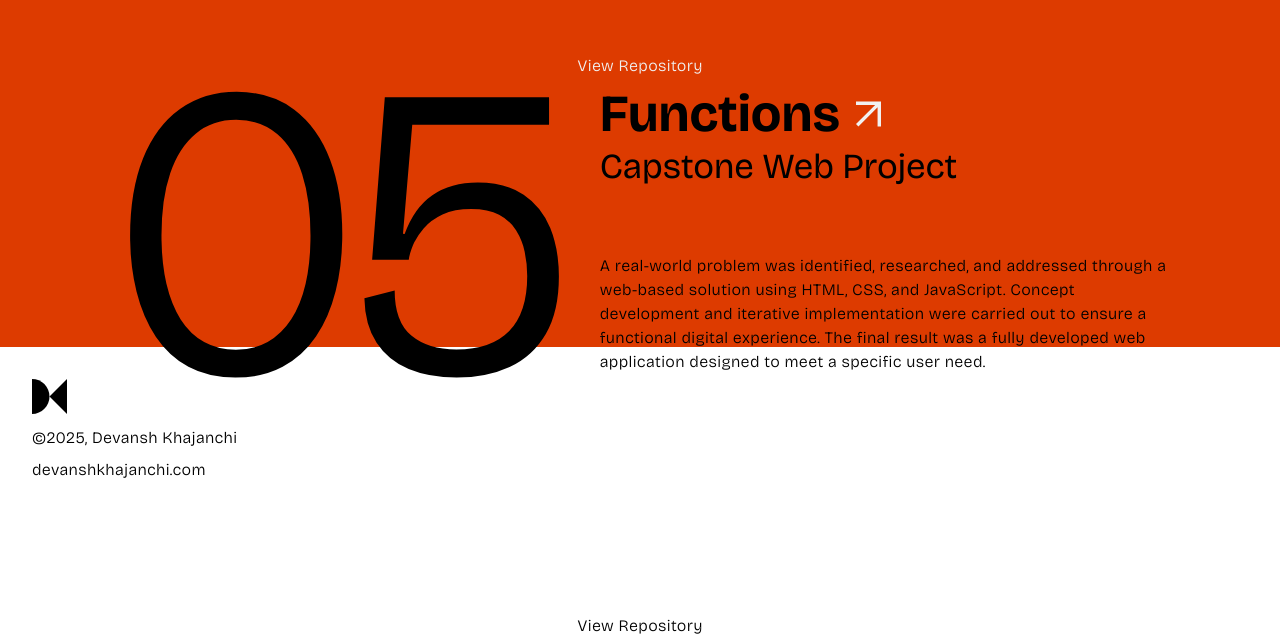
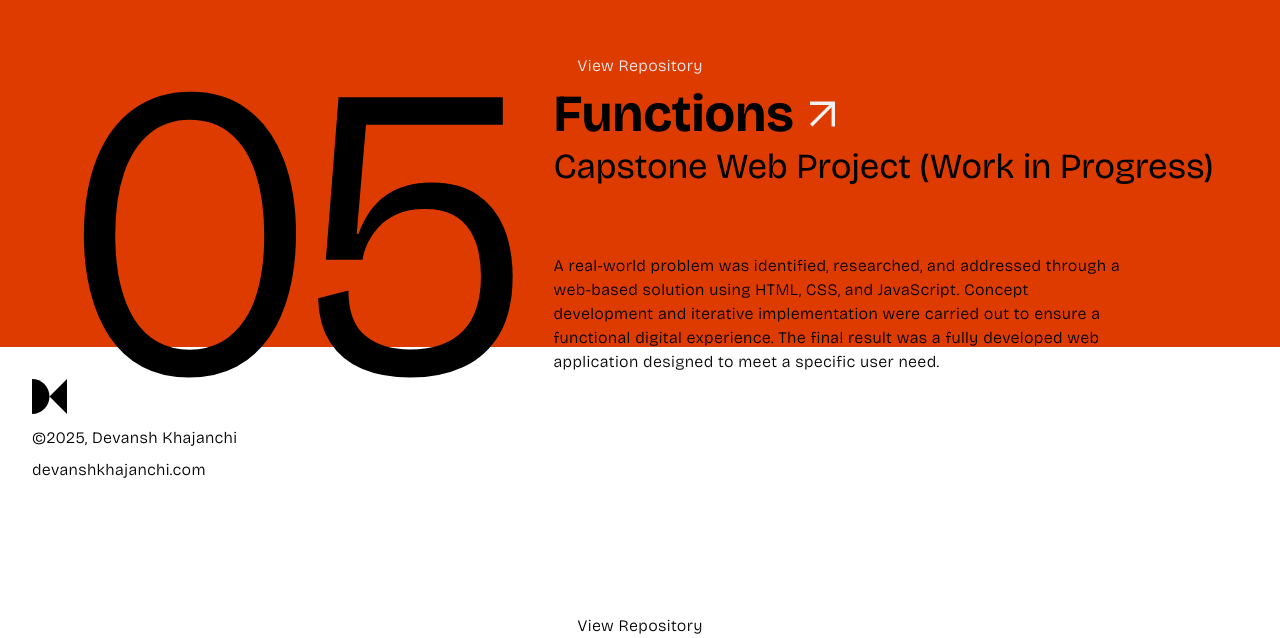
Before and after one commit to Devanshkhajanchi/Devanshkhajanchi.github.io, a plain HTML site: page index.html in a window 1280 px wide. Shown: the part 2554-3192 px from the top of the page. Drawn offline with nearby package versions, Linux system fonts and the light colour scheme; a web font is replaced by a local one.

Commit message:
Update index.html

```diff
--- a/index.html
+++ b/index.html
@@ -244,7 +244,7 @@
 									</svg>
 								</div>
 								<h2>
-									Capstone Web Project
+									Capstone Web Project (Work in Progress)
 								</h2>
 							</a>
 						</div>
```
